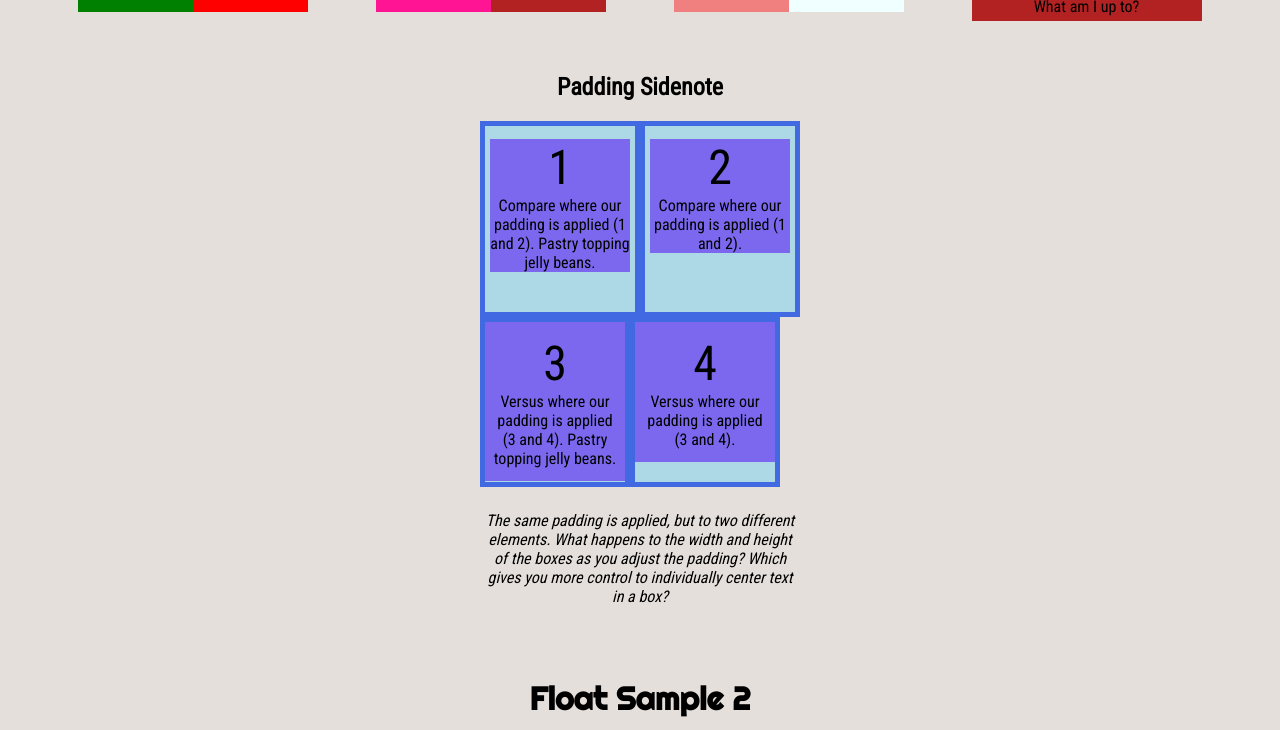
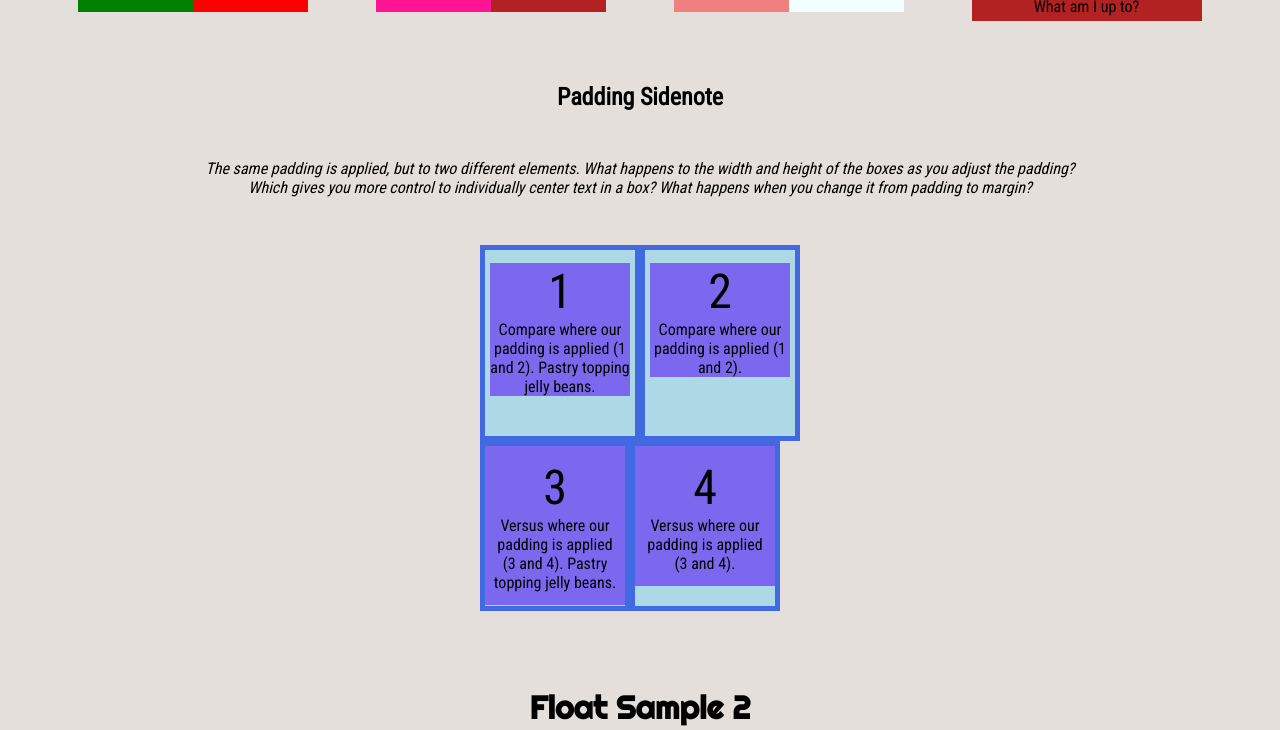
Before and after one commit to codifiedconcepts/floating_examples, a plain HTML site: page index.html in a window 1280 px wide. Shown: the part 576-1306 px from the top of the page. Drawn offline with Linux system fonts and the light colour scheme.

Commit message:
tweaking

```diff
--- a/index.html
+++ b/index.html
@@ -79,9 +79,15 @@
                         <p><span class="boxnumber">4</span>What am I up to?</p>
                     </div>
                 </article>
+            </div>
+        </section>
 
+        <section id="paddingsidenote">
+            <h2>Padding Sidenote</h2>
+            <p><em>The same padding is applied, but to two different elements. What happens to the width and height of the boxes as you adjust the padding? Which gives you more control to individually center text in a box? What happens when you change it from padding to margin?</em></p>
+
+            <div class="main">
                 <article id="paddingapplication">
-                    <h2>Padding Sidenote</h2>
                     <aside class="paddingstyle1" id="ps-block1">
                         <p><span class="boxnumber">1</span>Compare where our padding is applied (1 and 2). Pastry topping jelly beans.</p>
                     </aside>
@@ -94,7 +100,6 @@
                     <aside class="paddingstyle2">
                         <p id="ps-block4"><span class="boxnumber">4</span>Versus where our padding is applied (3 and 4).</p>
                     </aside>
-                    <p><em>The same padding is applied, but to two different elements. What happens to the width and height of the boxes as you adjust the padding? Which gives you more control to individually center text in a box?</em></p>
                 </article>
             </div>
         </section>
--- a/style.css
+++ b/style.css
@@ -8,7 +8,6 @@ body {
     text-align: center;
 }
 section, footer {
-    max-width: 1400px;
     margin: 2em auto;
 }
 h1 {
@@ -103,16 +102,19 @@ article {
 
 /*-----------------------------------------------  Padding Sidenote  -----------------------------------------------*/
 
+#paddingsidenote h2 {
+    padding: 1.25em 0 0;
+    clear: both;
+}
+#paddingsodenote p {
+    clear: both;
+}
 #paddingapplication {
     width: 320px;
-    margin-top: 2em;
 }
 #paddingapplication aside p {
     margin: 0;
     padding: 0;
-}
-#paddingapplication p {
-    clear: both;
 }
 #paddingapplication aside {
     float: left;
@@ -126,12 +128,11 @@ article {
     background: mediumslateblue;
 }
 
-
-/*TRY CHANGING THIS PADDING TO 30PX 15PX AND SEE WHAT HAPPENS*/
+/*TRY CHANGING THIS PADDING TO 30PX 15PX AND SEE WHAT HAPPENS; WHAT ABOUT WHEN YOU CHANGE IT FROM PADDING TO MARGIN*/
 #paddingapplication aside.paddingstyle1 {
     padding: 13px 5px;
 }
-/*TRY CHANGING THIS PADDING TO 30PX 15PX AND SEE WHAT HAPPENS*/
+/*TRY CHANGING THIS PADDING TO 30PX 15PX AND SEE WHAT HAPPENS; WHAT ABOUT WHEN YOU CHANGE IT FROM PADDING TO MARGIN*/
 #paddingapplication aside.paddingstyle2 p {
     padding: 13px 5px;
 }
```
